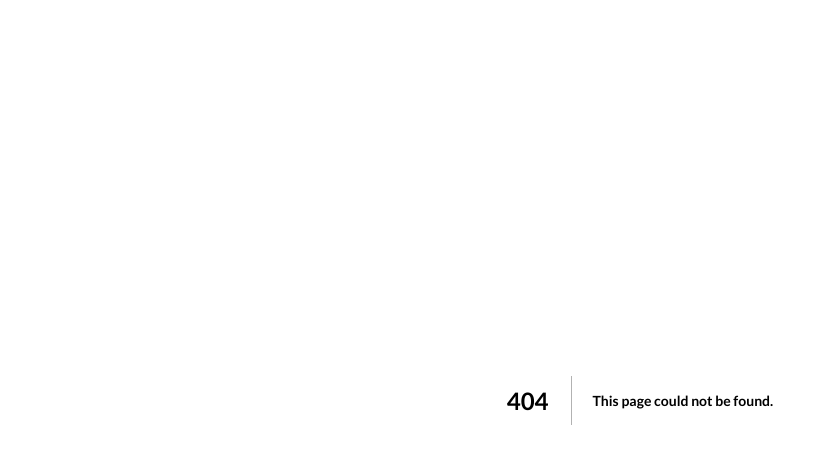
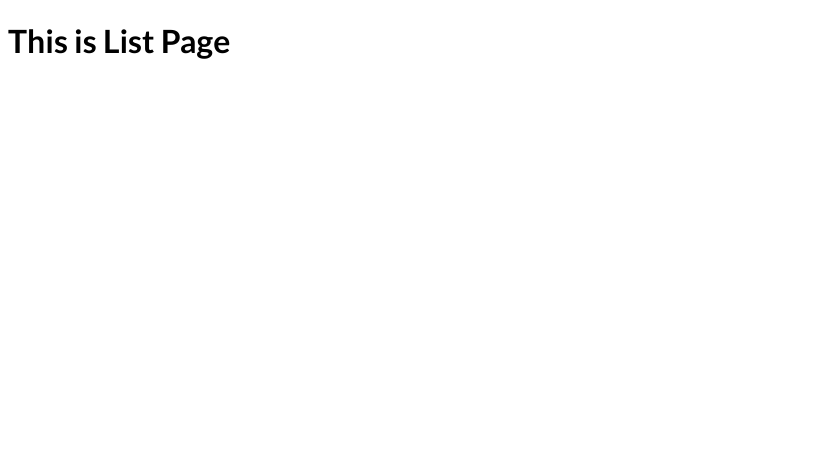
Before and after one commit to raviranjan2003/NextJs, a Next.js app: page /portfolio/list in a window 1280 px wide. Before the commit this address had no page. Shown: the top 450 px of the page, without its empty margins (0-828 px from the left). Built offline with nearby package versions, Linux system fonts and the light colour scheme.

Commit message:
added portfolio page

```diff
--- /dev/null
+++ b/pages/portfolio/list.js
@@ -0,0 +1,9 @@
+function List(){
+    return (
+        <h1>
+            This is List Page
+        </h1>
+    )
+}
+
+export default List;
```
Also changed, not shown: pages/about.js (deleted, +0 -11 lines), pages/portfolio/index.js (added, +9 -0 lines).
